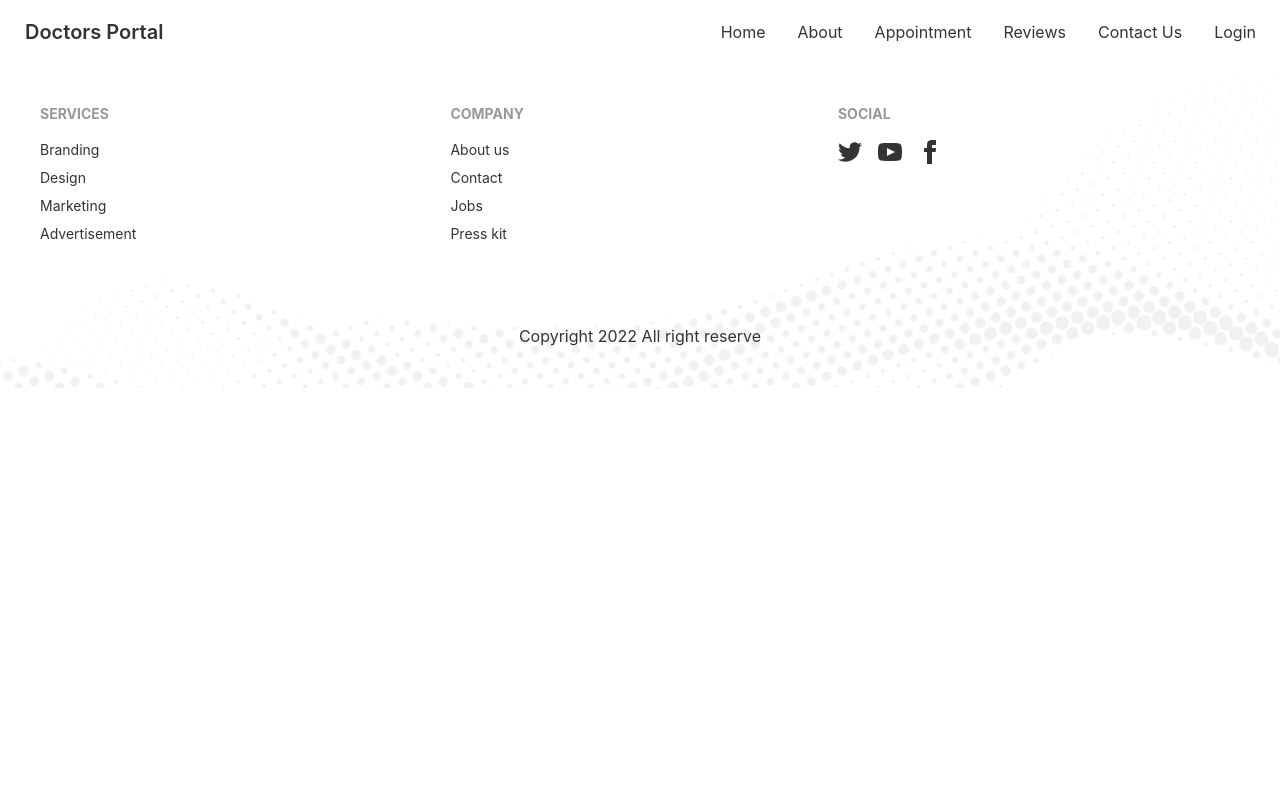
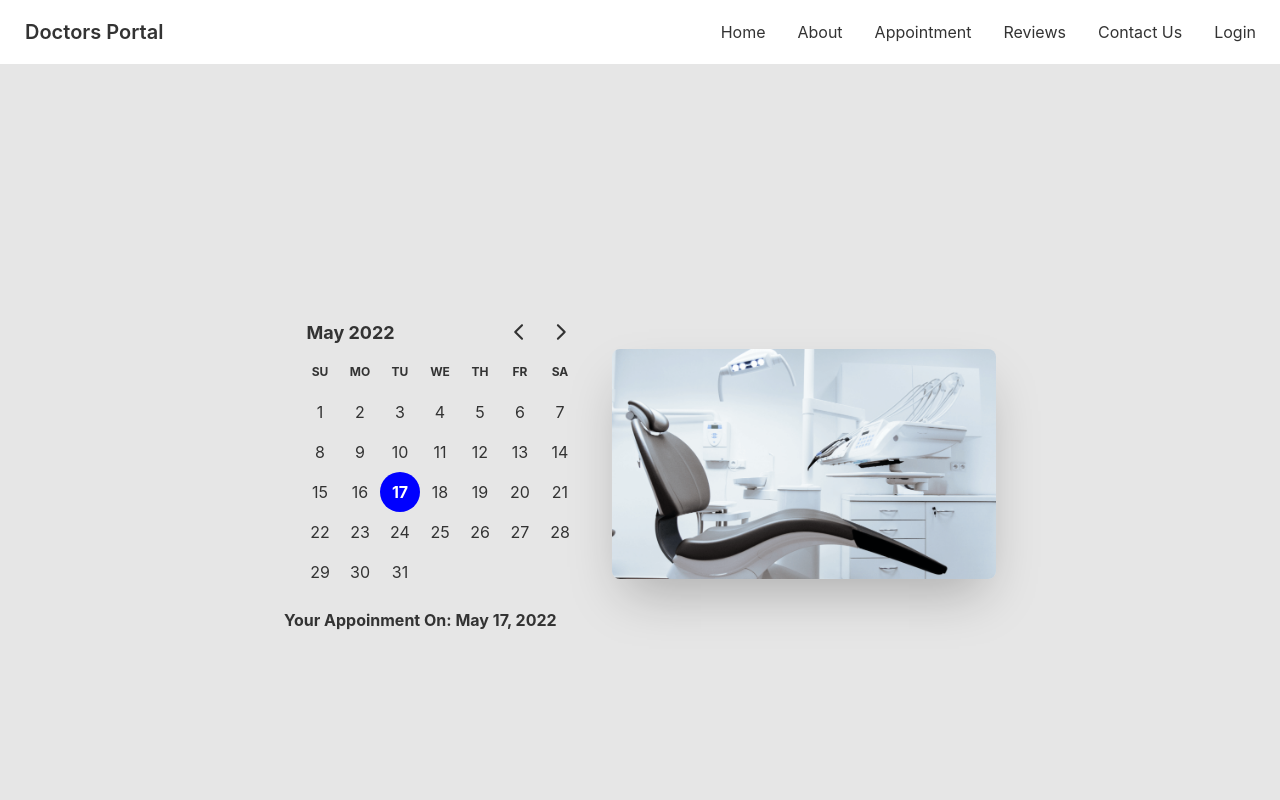
Before and after one commit to ab-siddiq/react-express-doctors-portal, a React (Create React App) app: page /appointment in a window 1280 px wide. Shown: the top 800 px of the page. Built offline with nearby package versions, Linux system fonts and the light colour scheme.

Commit message:
add appoint calender

```diff
--- a/package.json
+++ b/package.json
@@ -7,7 +7,9 @@
     "@testing-library/react": "^13.2.0",
     "@testing-library/user-event": "^13.5.0",
     "daisyui": "^2.15.0",
+    "date-fns": "^2.28.0",
     "react": "^18.1.0",
+    "react-day-picker": "^8.0.5",
     "react-dom": "^18.1.0",
     "react-router-dom": "^6.3.0",
     "react-scripts": "5.0.1",
--- a/src/Pages/Appointmnet/Appointmnet.js
+++ b/src/Pages/Appointmnet/Appointmnet.js
@@ -1,11 +1,24 @@
-import React from 'react';
+import { format } from "date-fns";
+import React, { useState } from "react";
+import { DayPicker } from "react-day-picker";
+import "react-day-picker/dist/style.css";
+import chair from "../../assets/images/chair.png";
 
-const Appointmnet = () => {
-    return (
-        <div>
-
+const Appointment = () => {
+  const [date, setDate] = useState(new Date());
+  return (
+    <section>
+      <div class="hero min-h-screen bg-base-200">
+        <div class="hero-content flex-col lg:flex-row-reverse">
+          <img src={chair} class="max-w-sm rounded-lg shadow-2xl" />
+          <div>
+            <DayPicker mode="single" selected={date} onSelect={setDate} />
+            <h1 class=" font-bold">Your Appoinment On: {format(date, "PP")}</h1>
+          </div>
         </div>
-    );
+      </div>
+    </section>
+  );
 };
 
-export default Appointmnet;
+export default Appointment;
```
Also changed, not shown: src/App.js (+19 -19 lines), 1 other file (tests, documents, lock files or other folders).
